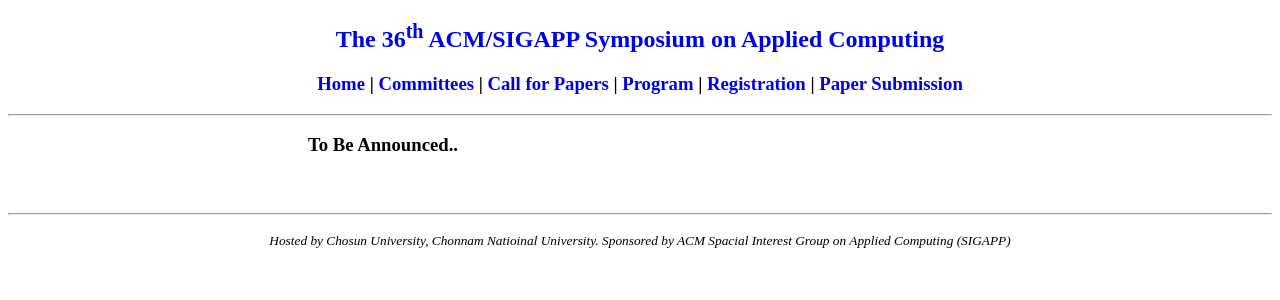
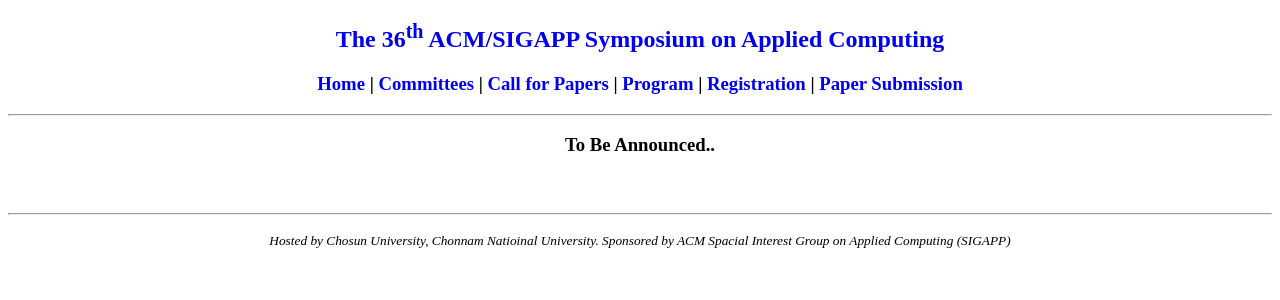
Before and after one commit to sac-dash/2021, a Jekyll site: the page built from program/index.html, in a window 1280 px wide. Shown: the top 300 px of the page. Built offline with Jekyll 4.4.1, drawn with Linux system fonts in a browser that asks for light colours.

Commit message:
Update syntax.css

```diff
--- a/assets/css/syntax.css
+++ b/assets/css/syntax.css
@@ -62,7 +62,7 @@
 .home_info { border: 1px solid #cccccc; float: left; width: 50%; }
 .div-align { width: 50%; margin: 0 auto;}
 .container { padding-bottom: 30px; }
-.content1 { padding-right: 15px; padding-left: 15px; margin-right: auto; margin-left: auto; }
+.content { padding-right: 15px; padding-left: 15px; margin-right: auto; margin-left: auto; }
 .tlayout { width: 560px; border: 1px solid #000000; border-collapse: collapse; border-spacing: 0px; }
 .theader { border: 1px solid #000000; padding-top: 4px; padding-bottom: 4px; padding-left: 5px; padding-right: 5px; }
 .tcontent1 { border-right: 1px solid #000000; padding-top: 4px; padding-bottom: 4px; padding-left: 5px; padding-right: 5px; }
```
